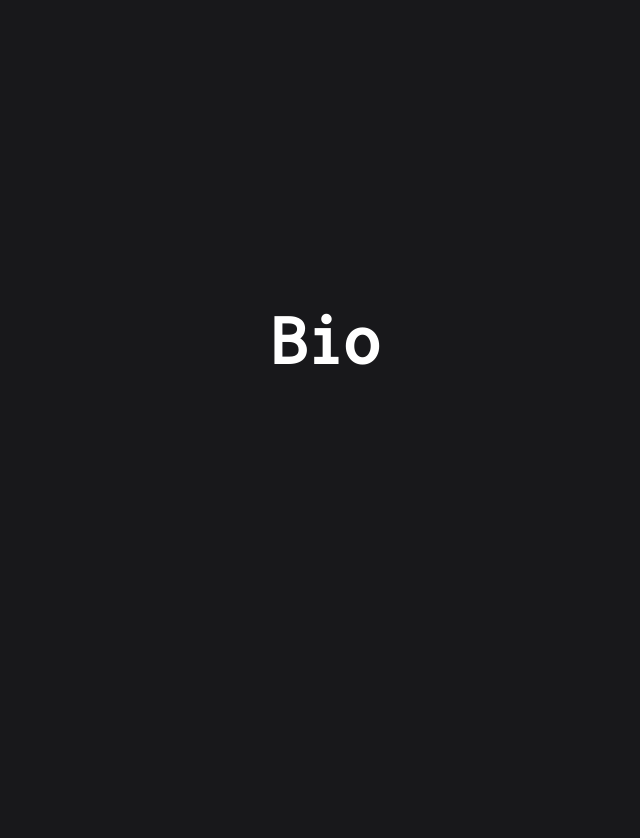
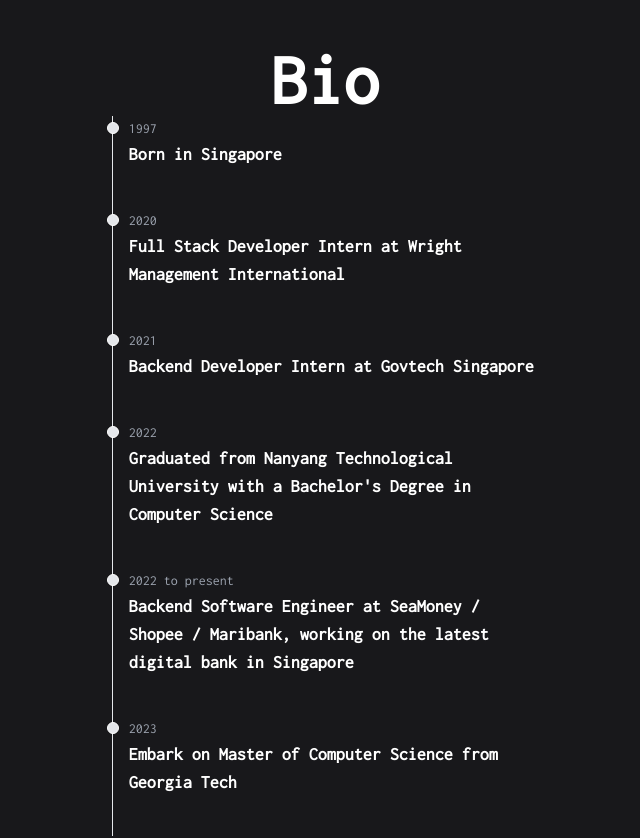
Before and after one commit to haojie9777/haojie-portfolio, a Next.js app: page / in a window 1280 px wide. Shown: the part 1660-2498 px from the top of the page, without its empty margins (315-955 px from the left). Built offline with nearby package versions, Linux system fonts and the light colour scheme.

Commit message:
implemented timeline

```diff
--- a/components/Bio.jsx
+++ b/components/Bio.jsx
@@ -1,12 +1,11 @@
 import React from 'react'
+import Timeline from '../components/Timeline'
 
 const Bio = () => {
   return (
-    <div id='bio' className='flex items-center justify-center h-screen'>
-    <div className='p-5 text-white z-[2] mt-[-10rem]'>
+    <div id='bio' className='flex flex-col items-center justify-center h-screen text-white'>
       <h2 className='text-7xl font-bold'>Bio</h2>
-      <p className='py-5 text-l'></p>
-    </div>
+      <Timeline/>
 </div>
   )
 }
--- a/components/DropdownMenu.jsx
+++ b/components/DropdownMenu.jsx
@@ -10,7 +10,7 @@ export default function DropdownMenu() {
   return (
     <Menu as="div" className="relative inline-block text-left">
       <div>
-        <Menu.Button className="inline-flex w-full justify-center rounded-md border bg-white border-gray-300 px-4 py-2 text-sm font-medium text-gray-700 shadow-sm hover:bg-gray-50 focus:outline-none focus:ring-2 focus:ring-indigo-500 focus:ring-offset-2 focus:ring-offset-gray-100">
+        <Menu.Button className="inline-flex w-full justify-center rounded-md border bg-white border-gray-300 px-4 py-2 text-sm font-medium text-gray-700 shadow-sm hover:bg-gray-50 focus:outline-none focus:ring-2 focus:ring-green-400 focus:ring-offset-2 focus:ring-offset-gray-100">
           <svg xmlns="http://www.w3.org/2000/svg" fill="none" viewBox="0 0 24 24" strokeWidth={1.5} stroke="currentColor" className="w-6 h-6">
             <path strokeLinecap="round" strokeLinejoin="round" d="M17.25 6.75L22.5 12l-5.25 5.25m-10.5 0L1.5 12l5.25-5.25m7.5-3l-4.5 16.5" />
           </svg>
--- /dev/null
+++ b/components/Timeline.jsx
@@ -0,0 +1,66 @@
+import React from 'react'
+
+const Timeline = () => {
+  return (
+    <ol class="relative border-l border-gray-200 dark:border-gray-700">
+    <li class="mb-10 ml-4">
+        <div class="absolute w-3 h-3 bg-gray-200 rounded-full mt-1.5 -left-1.5 border border-white dark:border-gray-900 dark:bg-gray-700"></div>
+        <time class="mb-1 text-sm font-normal leading-none text-gray-400 dark:text-gray-500">1997</time>
+        <h3 class="text-lg font-semibold text-white dark:text-white">Born in Singapore</h3>
+    </li>
+    <li class="mb-10 ml-4">
+        <div class="absolute w-3 h-3 bg-gray-200 rounded-full mt-1.5 -left-1.5 border border-white dark:border-gray-900 dark:bg-gray-700"></div>
+        <time class="mb-1 text-sm font-normal leading-none text-gray-400 dark:text-gray-500">2020</time>
+        <h3 class="text-lg font-semibold text-white dark:text-white">Full Stack Developer Intern at Wright Management International </h3>
+    </li>
+    <li class="mb-10 ml-4">
+        <div class="absolute w-3 h-3 bg-gray-200 rounded-full mt-1.5 -left-1.5 border border-white dark:border-gray-900 dark:bg-gray-700"></div>
+        <time class="mb-1 text-sm font-normal leading-none text-gray-400 dark:text-gray-500">2021</time>
+        <h3 class="text-lg font-semibold text-white dark:text-white">Backend Developer Intern at Govtech Singapore</h3>
+    </li>
+    <li class="mb-10 ml-4">
+        <div class="absolute w-3 h-3 bg-gray-200 rounded-full mt-1.5 -left-1.5 border border-white dark:border-gray-900 dark:bg-gray-700"></div>
+        <time class="mb-1 text-sm font-normal leading-none text-gray-400 dark:text-gray-500">2022</time>
+        <h3 class="text-lg font-semibold text-white dark:text-white">Graduated from Nanyang Technological University with a Bachelor's Degree in Computer Science</h3>
+    </li>
+    <li class="mb-10 ml-4">
+        <div class="absolute w-3 h-3 bg-gray-200 rounded-full mt-1.5 -left-1.5 border border-white dark:border-gray-900 dark:bg-gray-700"></div>
+        <time class="mb-1 text-sm font-normal leading-none text-gray-400 dark:text-gray-500">2022 to present</time>
+        <h3 class="text-lg font-semibold text-white dark:text-white">Backend Software Engineer at SeaMoney / Shopee / Maribank, working on the latest digital bank in Singapore</h3>
+    </li>
+    <li class="mb-10 ml-4">
+        <div class="absolute w-3 h-3 bg-gray-200 rounded-full mt-1.5 -left-1.5 border border-white dark:border-gray-900 dark:bg-gray-700"></div>
+        <time class="mb-1 text-sm font-normal leading-none text-gray-400 dark:text-gray-500">2023</time>
+        <h3 class="text-lg font-semibold text-white dark:text-white">Embark on Master of Computer Science from Georgia Tech</h3>
+    </li>
+</ol>
+  )
+}
+
+export default Timeline
+
+{/*
+
+<ol class="relative border-l border-gray-200 dark:border-gray-700">
+    <li class="mb-10 ml-4">
+        <div class="absolute w-3 h-3 bg-gray-200 rounded-full mt-1.5 -left-1.5 border border-white dark:border-gray-900 dark:bg-gray-700"></div>
+        <time class="mb-1 text-sm font-normal leading-none text-gray-400 dark:text-gray-500">February 2022</time>
+        <h3 class="text-lg font-semibold text-gray-900 dark:text-white">Application UI code in Tailwind CSS</h3>
+        <p class="mb-4 text-base font-normal text-gray-500 dark:text-gray-400">Get access to over 20+ pages including a dashboard layout, charts, kanban board, calendar, and pre-order E-commerce & Marketing pages.</p>
+        <a href="#" class="inline-flex items-center py-2 px-4 text-sm font-medium text-gray-900 bg-white rounded-lg border border-gray-200 hover:bg-gray-100 hover:text-blue-700 focus:z-10 focus:ring-4 focus:outline-none focus:ring-gray-200 focus:text-blue-700 dark:bg-gray-800 dark:text-gray-400 dark:border-gray-600 dark:hover:text-white dark:hover:bg-gray-700 dark:focus:ring-gray-700">Learn more <svg class="ml-2 w-3 h-3" fill="currentColor" viewBox="0 0 20 20" xmlns="http://www.w3.org/2000/svg"><path fill-rule="evenodd" d="M12.293 5.293a1 1 0 011.414 0l4 4a1 1 0 010 1.414l-4 4a1 1 0 01-1.414-1.414L14.586 11H3a1 1 0 110-2h11.586l-2.293-2.293a1 1 0 010-1.414z" clip-rule="evenodd"></path></svg></a>
+    </li>
+    <li class="mb-10 ml-4">
+        <div class="absolute w-3 h-3 bg-gray-200 rounded-full mt-1.5 -left-1.5 border border-white dark:border-gray-900 dark:bg-gray-700"></div>
+        <time class="mb-1 text-sm font-normal leading-none text-gray-400 dark:text-gray-500">March 2022</time>
+        <h3 class="text-lg font-semibold text-gray-900 dark:text-white">Marketing UI design in Figma</h3>
+        <p class="text-base font-normal text-gray-500 dark:text-gray-400">All of the pages and components are first designed in Figma and we keep a parity between the two versions even as we update the project.</p>
+    </li>
+    <li class="ml-4">
+        <div class="absolute w-3 h-3 bg-gray-200 rounded-full mt-1.5 -left-1.5 border border-white dark:border-gray-900 dark:bg-gray-700"></div>
+        <time class="mb-1 text-sm font-normal leading-none text-gray-400 dark:text-gray-500">April 2022</time>
+        <h3 class="text-lg font-semibold text-gray-900 dark:text-white">E-Commerce UI code in Tailwind CSS</h3>
+        <p class="text-base font-normal text-gray-500 dark:text-gray-400">Get started with dozens of web components and interactive elements built on top of Tailwind CSS.</p>
+    </li>
+</ol>
+
+*/}
```
